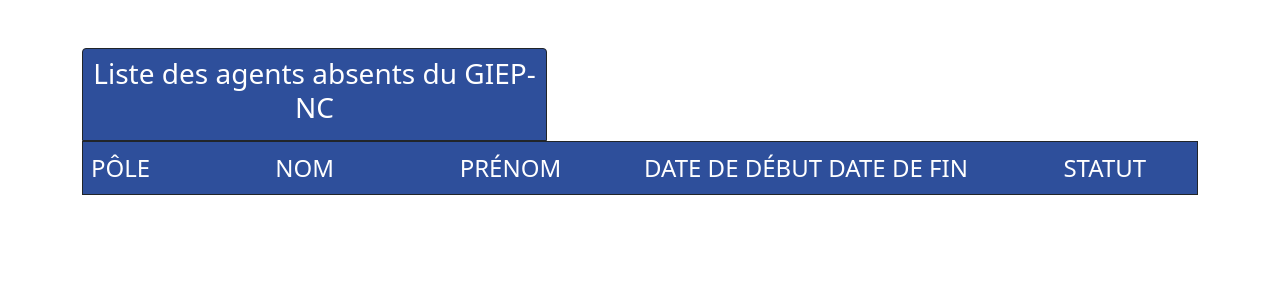
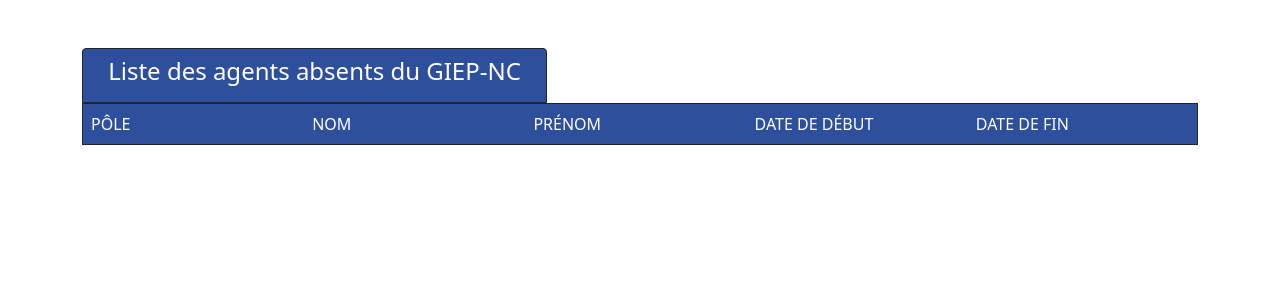
Before and after one commit to fabricedujardinportfolio/absences, a PHP site: page /views/display.php in a window 1280 px wide. Shown: the top 300 px of the page. Run offline with PHP 8.4, Linux system fonts and the light colour scheme; data that the repository does not hold is empty.

Commit message:
CSS, suppression des espaces, suppression STATUT

```diff
--- a/views/display.php
+++ b/views/display.php
@@ -17,26 +17,23 @@
     }
 ?>
 
-<div class="container">
+<div class="container" style="font-family:system-ui">
 
-    <!-- <h1 class="col text-center">User page</h1> -->
     <div class="pole col-5 border border-1 border-dark mt-5 text-center text-white py-2 rounded-top" style="background-color:#2E4F9B">
-        <h3>Liste des agents absents du GIEP-NC</h3>
+        <h4>Liste des agents absents du GIEP-NC</h4>
     </div>
 
     <form action="">
-        <div class="col-12 d-flex border border-1 border-dark text-white fs-4 text-uppercase py-2" style="background-color:#2E4F9B">
+        <div class="col-12 d-flex border border-1 border-dark text-white fs-6 text-uppercase py-2" style="background-color:#2E4F9B">
             <div class="col ps-2"> Pôle </div>
             <div class="col"> Nom </div>
             <div class="col"> Prénom </div>
             <div class="col"> Date de Début </div>
             <div class="col"> Date de Fin </div>
-            <div class="col text-center"> Statut </div>
         </div>
 
         <?php foreach ($posts as $post): ?>
-
-        <div class="col-12 d-flex border-bottom fs-5 py-2">
+        <div class="col-12 d-flex border-bottom fs-6 py-2">
             <div class="col ps-2">
                 <?=$post['pole_service']?>
             </div>
@@ -56,11 +53,7 @@
                     <?=$post['date_end']?>
                 </span>
             </div>
-            <div class="col text-danger text-center">
-               Absent
-            </div>
         </div>
-
         <?php endforeach; ?>
-
+    </form>
 </div>
```
